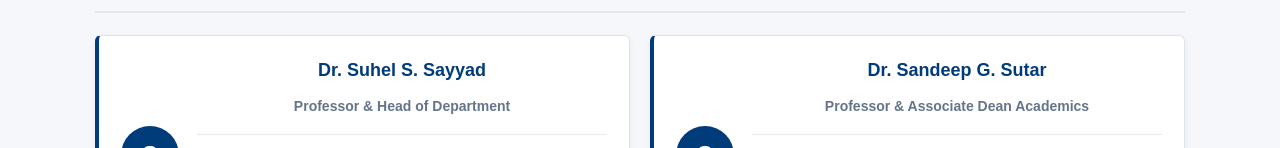
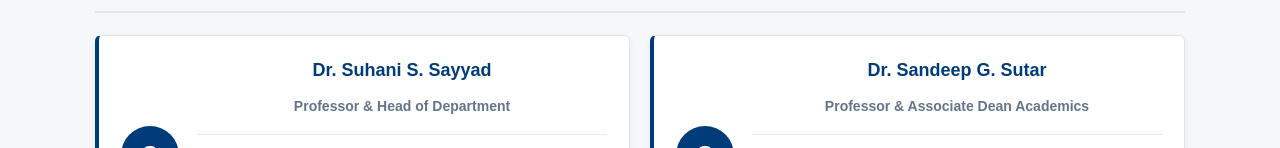
Before and after one commit to GayatriSutar2004/adcetportal, a React (Vite) app: page /faculty in a window 1280 px wide. Shown: the part 553-701 px from the top of the page. Built offline with nearby package versions, Linux system fonts and the light colour scheme.

Commit message:
Update faculty name from Dr. Suhel to Dr. Suhani testing

```diff
--- a/src/pages/Faculty.jsx
+++ b/src/pages/Faculty.jsx
@@ -7,7 +7,7 @@ function Faculty() {
       name: "Computer Science & Engineering",
       faculty: [
         {
-          name: "Dr. Suhel S. Sayyad",
+          name: "Dr. Suhani S. Sayyad",
           designation: "Professor & Head of Department",
           qualification: "B.E., M.Tech. (CSE), Ph.D.",
           expertise: "Information Security, High Performance Computing",
```
